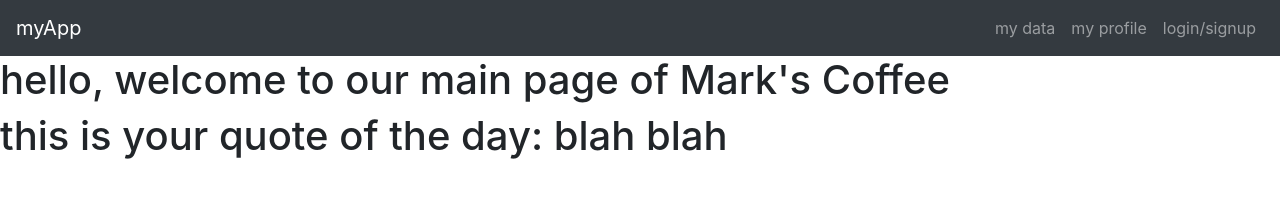
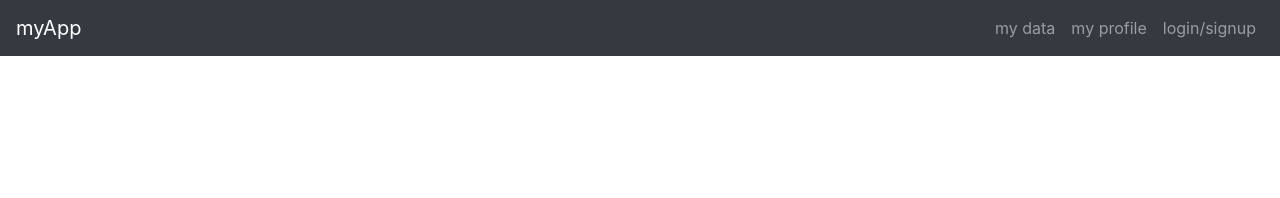
Before and after one commit to DuvalTries/2216-instuctions, a plain HTML site: page main.html in a window 1280 px wide. Drawn offline with nearby package versions, Linux system fonts and the light colour scheme.

Commit message:
Update main.html

```diff
--- a/main.html
+++ b/main.html
@@ -41,9 +41,6 @@
         </div>
     </nav>
 
-    <h1> hello, welcome to our main page of Mark's Coffee</h1>
-    <h1> this is your quote of the day: <span id="abc"> blah blah </span></h1>
-
     <!-------------------------------------------->
     <!-- The following is JS for functionality  -->
     <!-------------------------------------------->
```
